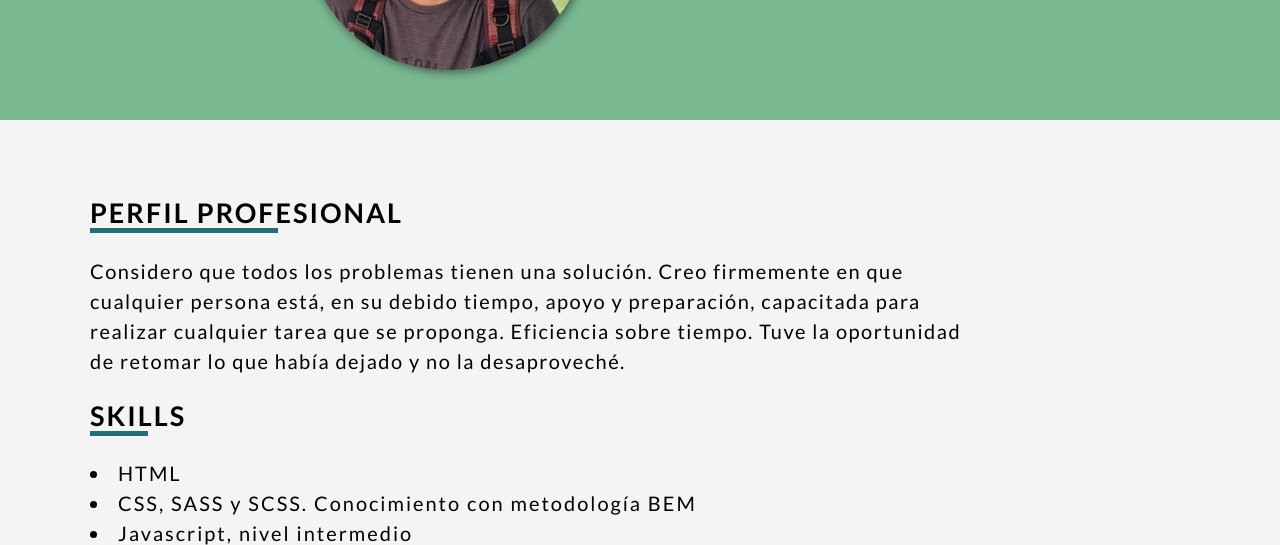
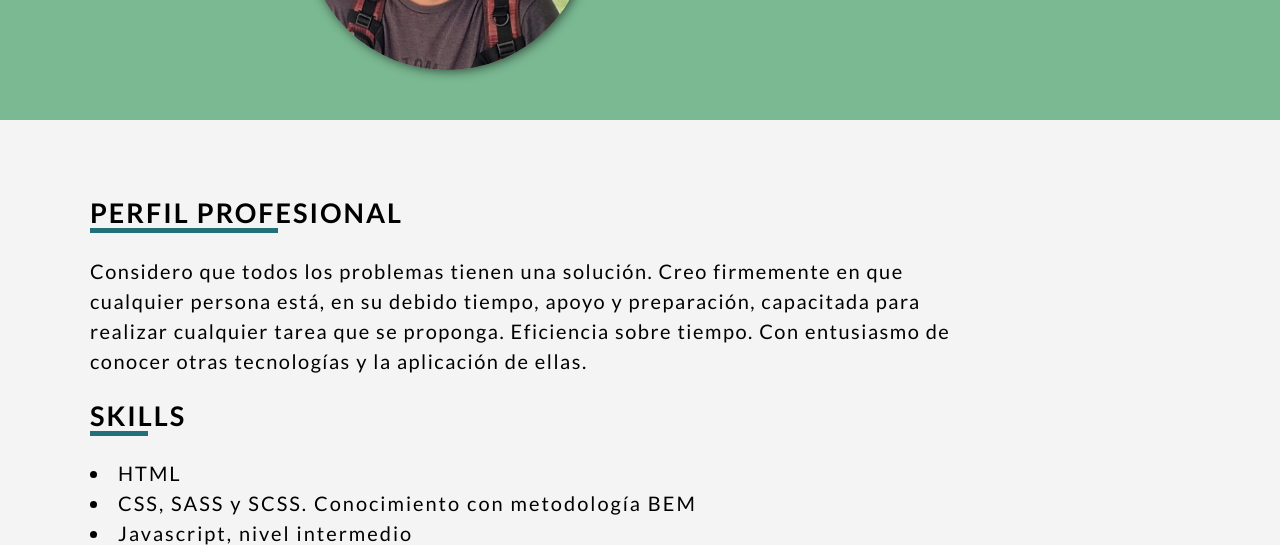
Before and after one commit to Nico-Traczuk/cv, a plain HTML site: page index.html in a window 1280 px wide. Shown: the part 252-797 px from the top of the page. Drawn offline with Linux system fonts and the light colour scheme.

Commit message:
Ultimos cambios

```diff
--- a/index.html
+++ b/index.html
@@ -27,7 +27,7 @@
             <div class="main__datos">
                 <div class="main__perfil">
                     <h2 class="main__perfil--titulo">Perfil Profesional</h2>
-                    <p class="main__perfil--texto">Considero que todos los problemas tienen una solución. Creo firmemente en que cualquier persona está, en su debido tiempo, apoyo y preparación, capacitada para realizar cualquier tarea que se proponga. Eficiencia sobre tiempo. Tuve la oportunidad de retomar lo que había dejado y no la desaproveché.</p>
+                    <p class="main__perfil--texto">Considero que todos los problemas tienen una solución. Creo firmemente en que cualquier persona está, en su debido tiempo, apoyo y preparación, capacitada para realizar cualquier tarea que se proponga. Eficiencia sobre tiempo. Con entusiasmo de conocer otras tecnologías y la aplicación de ellas.</p>
                 </div>
         </section>
         <section id="skills">
```
